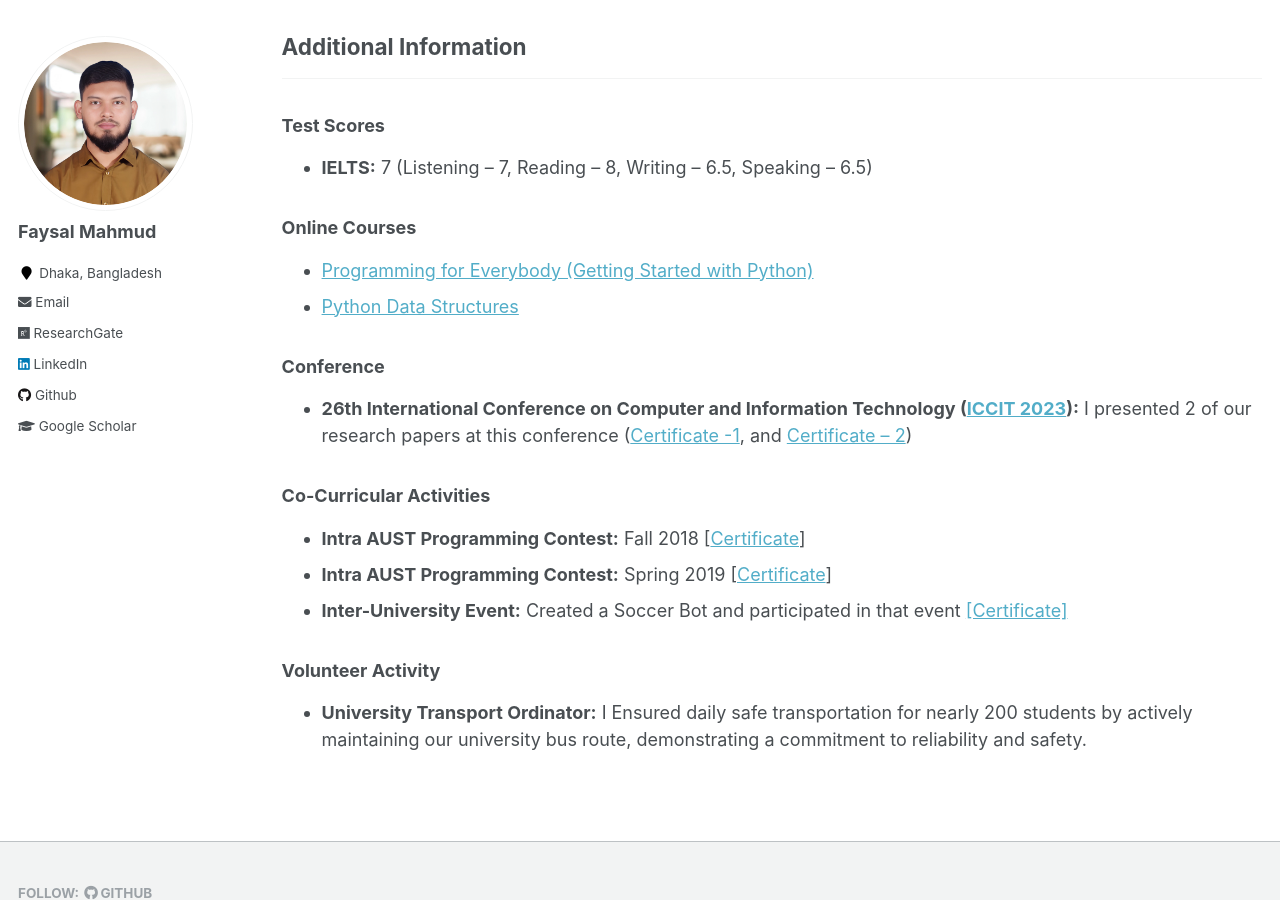
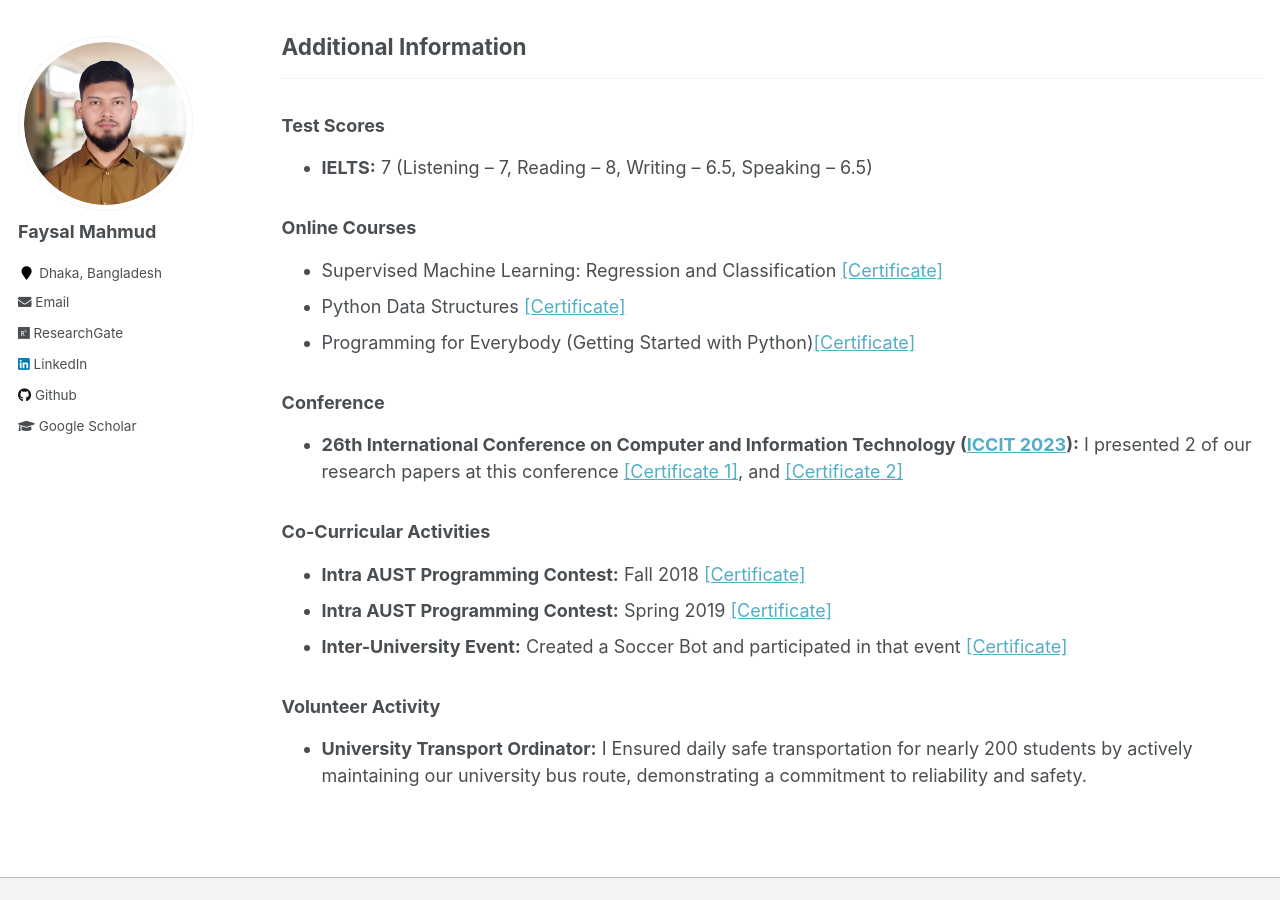
Before and after one commit to Faysal-MD/Faysal-MD.github.io, a Jekyll site: the page built from _pages/cv.md, in a window 1280 px wide and 900 px high, scrolled down 1275 px. Built offline with Jekyll 4.4.1, drawn with Linux system fonts in a browser that asks for light colours.

Commit message:
info updated

```diff
--- a/_pages/cv.md
+++ b/_pages/cv.md
@@ -63,18 +63,19 @@ redirect_from:
 
 ### Online Courses
 
-- [Programming for Everybody (Getting Started with Python)](https://drive.google.com/file/d/1EUhS_ZHgxutxNrUfLF-Y7Sa8Q68xavXY/view)
-- [Python Data Structures](https://drive.google.com/file/d/1KK7788_l5jodmWVohyH_nF9d33bWryMd/view)
+- Supervised Machine Learning: Regression and Classification <a href="../files/ExtraCurrucularCertificate/SupervisedML.pdf">[Certificate]</a>
+- Python Data Structures <a href="../files/ExtraCurrucularCertificate/PythonDS.pdf">[Certificate]</a>
+- Programming for Everybody (Getting Started with Python)<a href="../files/ExtraCurrucularCertificate/Python.pdf">[Certificate]</a>
 
 ### Conference
 
-- **26th International Conference on Computer and Information Technology ([ICCIT 2023](https://iccit.org.bd/2023/)):** I presented 2 of our research papers at this conference ([Certificate -1](https://drive.google.com/file/d/1xW9Fgn-PXslJlvNPdDQyWUnYKKWskfu-/view), and [Certificate – 2](https://drive.google.com/file/d/1PQpYRBYVQb_31tsyCktVvuGsxDwl-tBG/view))
+- **26th International Conference on Computer and Information Technology ([ICCIT 2023](https://iccit.org.bd/2023/)):** I presented 2 of our research papers at this conference <a href="../files/ExtraCurrucularCertificate/PID-135.pdf">[Certificate 1]</a>, and <a href="../files/ExtraCurrucularCertificate/PID-697.pdf">[Certificate 2]</a>
 
 ### Co-Curricular Activities
 
-- **Intra AUST Programming Contest:** Fall 2018 [[Certificate](https://drive.google.com/file/d/1IjfGQLQ2qvr8J9xvyD5PFz8qxoeynow9/view)]
-- **Intra AUST Programming Contest:** Spring 2019 [[Certificate](https://drive.google.com/file/d/1cgZ9grZtdyfVkGXuJCyJO_91rH7bseVS/view)]
-- **Inter-University Event:** Created a Soccer Bot and participated in that event [[Certificate]](https://drive.google.com/file/d/11-42c21UQQ8eurUBBX4N6l47OjlrkFna/view)
+- **Intra AUST Programming Contest:** Fall 2018 <a href="../files/ExtraCurrucularCertificate/IAPC-2018.pdf">[Certificate]</a>
+- **Intra AUST Programming Contest:** Spring 2019 <a href="../files/ExtraCurrucularCertificate/IAPC-2019.pdf">[Certificate]</a>
+- **Inter-University Event:** Created a Soccer Bot and participated in that event <a href="../files/ExtraCurrucularCertificate/SoccerBot.pdf">[Certificate]</a>
 
 ### Volunteer Activity
 
```
Also changed, not shown: 8 other files.
